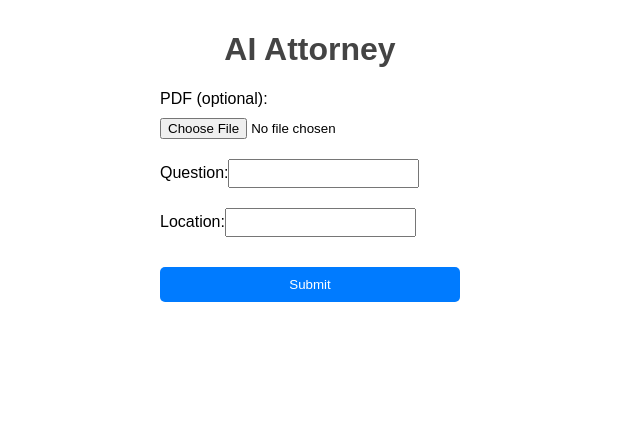
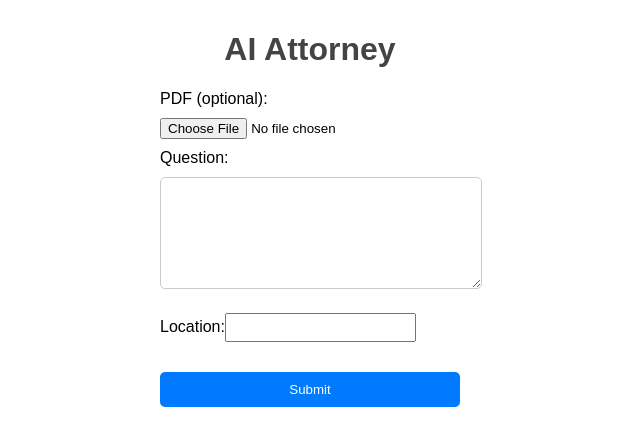
Before and after one commit to fspah/AI-Attorney-frontend, a React (Create React App) app: page / in a window 1280 px wide. Shown: the top 446 px of the page, without its empty margins (330-970 px from the left). Built offline with nearby package versions, Linux system fonts and the light colour scheme.

Commit message:
larger text box

```diff
--- a/package.json
+++ b/package.json
@@ -9,8 +9,9 @@
     "axios": "^1.4.0",
     "react": "^18.2.0",
     "react-dom": "^18.2.0",
-    "web-vitals": "^2.1.4",
-    "serve": "^12.0.0"
+    "react-spinners": "^0.13.8",
+    "serve": "^12.0.0",
+    "web-vitals": "^2.1.4"
   },
   "scripts": {
     "start": "react-scripts build && serve -s build -l tcp://0.0.0.0:${PORT}",
--- a/src/App.js
+++ b/src/App.js
@@ -1,5 +1,6 @@
 import React, { useState } from 'react';
 import axios from 'axios';
+import { BeatLoader } from 'react-spinners';
 
 function App() {
   const [file, setFile] = useState(null);
@@ -62,15 +63,24 @@ function App() {
         </label>
         <label htmlFor="question">
           Question:
-          <input
-            type="text"
+          <textarea
             value={question}
             onChange={handleQuestionChange}
             required
-            style={{ margin: '10px 0', padding: '5px' }}
+            rows={5}
+            style={{
+              margin: '10px 0',
+              padding: '10px',
+              width: '100%',
+              borderRadius: '5px',
+              border: '1px solid #ccc',
+              fontSize: '16px',
+              resize: 'vertical',
+            }}
             id="question"
           />
         </label>
+
         <label htmlFor="location">
           Location:
           <input
@@ -96,11 +106,17 @@ function App() {
           }}
         />
       </form>
-      {isLoading && file && (
-        <p style={{ textAlign: 'center', marginTop: '10px', color: '#999' }}>
-          Processing... This may take several minutes depending on the document size.
-        </p>
+      {isLoading && (
+        <div style={{ textAlign: 'center', marginTop: '10px', color: '#999' }}>
+          <p>
+            {file
+              ? 'Processing... This may take several minutes depending on the document size.'
+              : 'Processing your request...'}
+          </p>
+          <BeatLoader color="#007BFF" />
+        </div>
       )}
+
       {answer && (
         <p
           style={{
```
Also changed, not shown: 8 other files (tests, documents, lock files or other folders).
